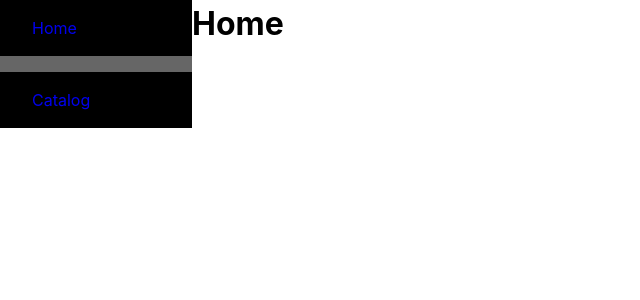
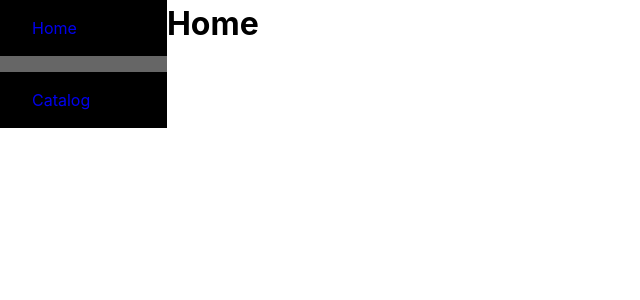
Before and after one commit to DaroOps/desing-system, a React (Vite) app: page /home in a window 1280 px wide. Shown: the top 300 px of the page, without its empty margins (0-640 px from the left). Built offline with nearby package versions, Linux system fonts and the light colour scheme.

Commit message:
style: :lipstick: Add style for home view

```diff
--- a/src/views/home/Home.modules.css
+++ b/src/views/home/Home.modules.css
@@ -0,0 +1,3 @@
+.home{
+    width: 100%;
+}
```
